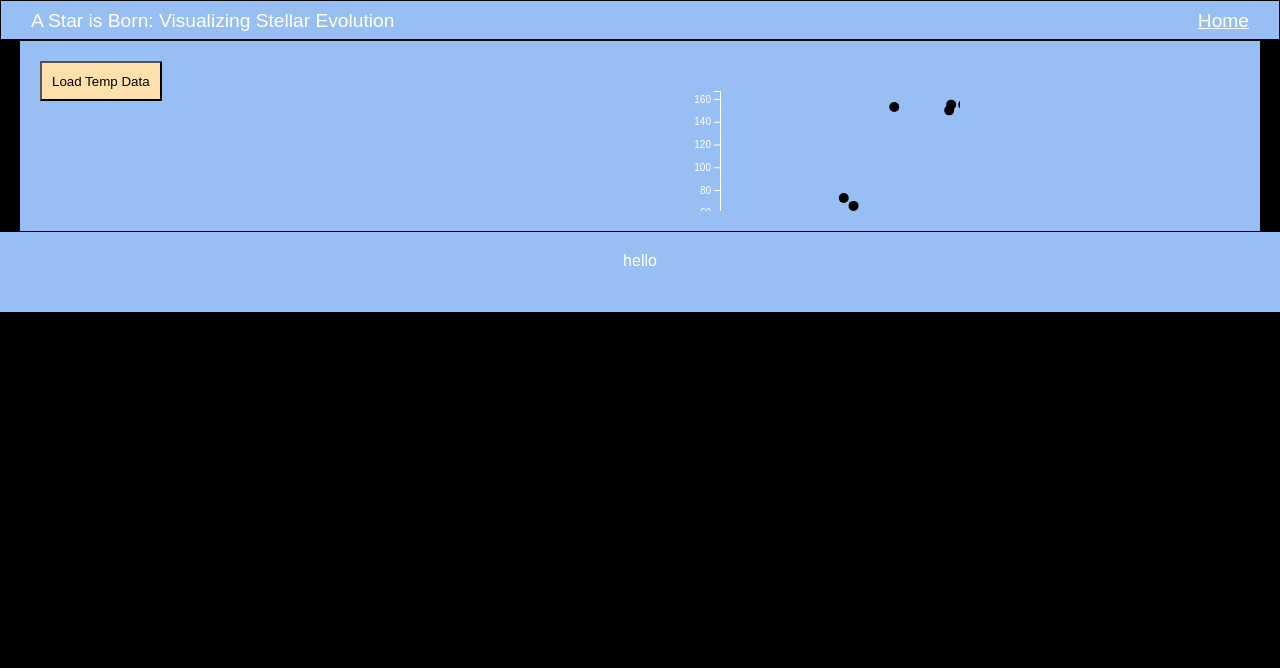
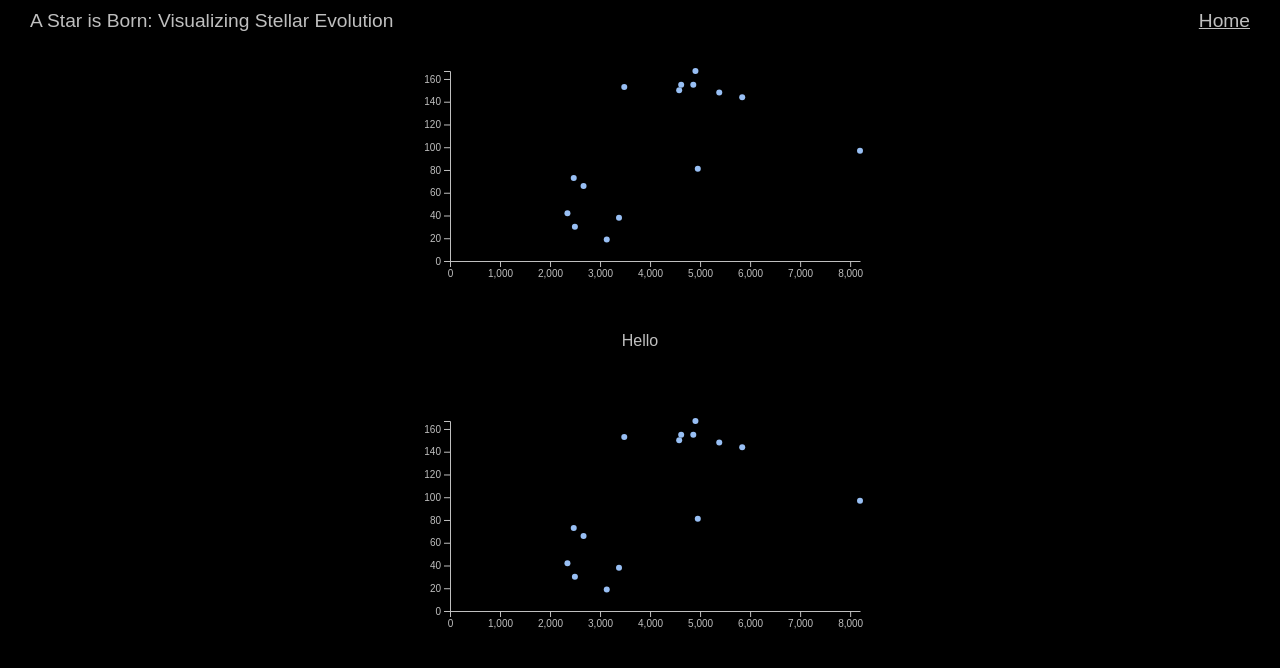
Before and after one commit to dataviscourse2023/final-project-too_old, a plain HTML site: page index.html in a window 1280 px wide. Drawn offline with nearby package versions, Linux system fonts and the light colour scheme.

Commit message:
try moving some elements with two graphs on the page

```diff
--- a/app.js
+++ b/app.js
@@ -1,3 +1,4 @@
 import * as hr from "./hr/hr.js"
 
 console.log("here is app.js")
+hr.init();
--- a/hr/hr.js
+++ b/hr/hr.js
@@ -1,14 +1,18 @@
-export {setup};
+export {init};
 
 console.log("here is hr.js")
-console.log("calling hr.js setup()")
-setup();
 
-function setup () {
+function init () {
   //set up initial chart spaces
-  let scatterPlot = d3.select("#temp_result").append("svg").attr("class","scatter-plot");
-  scatterPlot.append("g").attr("class", "xAxis")
-  scatterPlot.append("g").attr("class", "yAxis")
+  let hrScatterPlot = d3.select("#hr-div").append("svg").attr("class","scatter-plot").attr("id", "hr");
+  let oneScatterPlot = d3.select("#hr-div2").append("svg").attr("class","scatter-plot").attr("id", "hr2");
+
+  for(let chart of [hrScatterPlot, oneScatterPlot]){
+    chart.append("g").attr("class", "xAxis")
+    chart.append("g").attr("class", "yAxis")
+  }
+
+
   //set up event listeners
   //call loadData to update data
   loadData();
@@ -39,7 +43,8 @@ function loadData (source = "hr/data/covid_ca.csv") {
  * @param data
  */
 function update (data) {
-  updateScatterPlot(data, d3.select("svg.scatter-plot"));
+  updateScatterPlot(data, d3.select("#hr"));
+  updateScatterPlot(data, d3.select("#hr2"));
 }
 
 
@@ -83,7 +88,7 @@ function updateScatterPlot (data, svg) {
     .transition()
       .attr("cx", (d) => x(d.cases))
       .attr("cy", (d) => y(d.deaths))
-      .attr("r", 5);
+      .attr("r", 3);
 
   //Add mouseover and onclick events. Why does this only work after changing the data?
   dots.on('mouseover', function (event, d) {
--- a/index.html
+++ b/index.html
@@ -15,15 +15,10 @@
             <a href="/index.html" id="navbar_logo">Home</a>
         </div>
     </nav>
-    <div class="block graphics">
-        <div class="block inner">
-            <button class="button_request" id="temp_request">Load Temp Data</button>
-        </div>
-        <div class="block inner" id="temp_result">
-        </div>
+    <div class="block graphics" id="hr-div"></div>
+    <div class="block textbox">
+        <div class="block textbox textbox-floater">Hello</div>
     </div>
-    <div class="block textbox">
-        <p>hello</p>
-    </div>
+    <div class="block graphics" id="hr-div2"></div>
 </body>
 </html>
--- a/styles.css
+++ b/styles.css
@@ -1,29 +1,6 @@
 /* CSS - Cascading Style Sheet */
 /* Palette color codes */
 /* Palette URL: http://paletton.com/#uid=23E0p0kdbX67vZ8arY5fMWfihVx */
-/* Feel free to copy&paste color codes to your application */
-/* As hex codes */
-.color-primary-0 { color: #98BFF4 }	/* Main Primary color */
-.color-primary-1 { color: #C4DBFA }
-.color-primary-2 { color: #AECDF7 }
-.color-primary-3 { color: #85B3F2 }
-.color-primary-4 { color: #73A8F0 }
-.color-complement-0 { color: #FFD896 }	/* Main Complement color */
-.color-complement-1 { color: #FFE9C3 }
-.color-complement-2 { color: #FFE0AC }
-.color-complement-3 { color: #FFD081 }
-.color-complement-4 { color: #FFC86D }
-/* As RGBa codes */
-.rgba-primary-0 { color: rgba(152,191,244,1) }	/* Main Primary color */
-.rgba-primary-1 { color: rgba(196,219,250,1) }
-.rgba-primary-2 { color: rgba(174,205,247,1) }
-.rgba-primary-3 { color: rgba(133,179,242,1) }
-.rgba-primary-4 { color: rgba(115,168,240,1) }
-.rgba-complement-0 { color: rgba(255,216,150,1) }	/* Main Complement color */
-.rgba-complement-1 { color: rgba(255,233,195,1) }
-.rgba-complement-2 { color: rgba(255,224,172,1) }
-.rgba-complement-3 { color: rgba(255,208,129,1) }
-.rgba-complement-4 { color: rgba(255,200,109,1) }
 /* Generated by Paletton.com © 2002-2014 */
 /* http://paletton.com */
 
@@ -41,7 +18,7 @@
     --color-complement-4:#FFC86D;
     --color-black-0:#000000;
     --color-black-1:#404040;
-    --color-black-2:#ffffff;
+    --color-black-2:#f0f0f0;
     --color-black-3:#bfbfbf;
     --color-black-4:#ffffff;
 }
@@ -52,7 +29,7 @@
     margin: 0;
     padding: 0;
     font-family: 'Kumbh Sans', sans-serif;
-    color: var(--color-black-4); /* text color */
+    color: var(--color-black-3); /* text color */
 }
 
 body{
@@ -60,10 +37,10 @@ body{
 }
 
 .navbar {
-    background: var(--color-primary-0);
+    background: var(--color-black-0);
     display: flex;
     justify-content: center;
-    height: 40px;
+    min-height: 40px;
     align-items: center;
     font-size: 1.2rem;
     position: sticky;
@@ -72,7 +49,6 @@ body{
     width: 100%;
     max-width: 1300px;
     margin: 0 auto;
-    border: 1px solid var(--color-black-0);
 }
 
 .navbar_container {
@@ -90,7 +66,7 @@ body{
     background: var(--color-primary-0);
     display: flex;
     justify-content: space-between;
-    min-height: 80px;
+    min-height: 40px;
     z-index: 1;
     width: 100%;
     max-width: 1300px;
@@ -100,13 +76,13 @@ body{
 }
 
 .textbox{
-    background: var(--color-primary-0);
+    background: var(--color-black-0);
     justify-content: center;
 }
 
 .graphics{
     background: var(--color-black-0);
-    justify-content: left;
+    justify-content: center;
     padding: 1px 20px;
 }
 
@@ -114,5 +90,20 @@ body{
     background:var(--color-complement-2);
     padding: 10px;
     height: 40px;
-    color: var(--color-black-0)
+    color: var(--color-black-0);
 }
+
+svg{
+    width: 500px;
+    height: 250px;
+    color: var(--color-black-4);
+}
+
+/* style of scatter plot */
+.scatter-plot circle {
+    fill: var(--color-primary-0);
+}
+
+.scatter-plot .hovered {
+    fill: var(--color-complement-0);
+}
```
